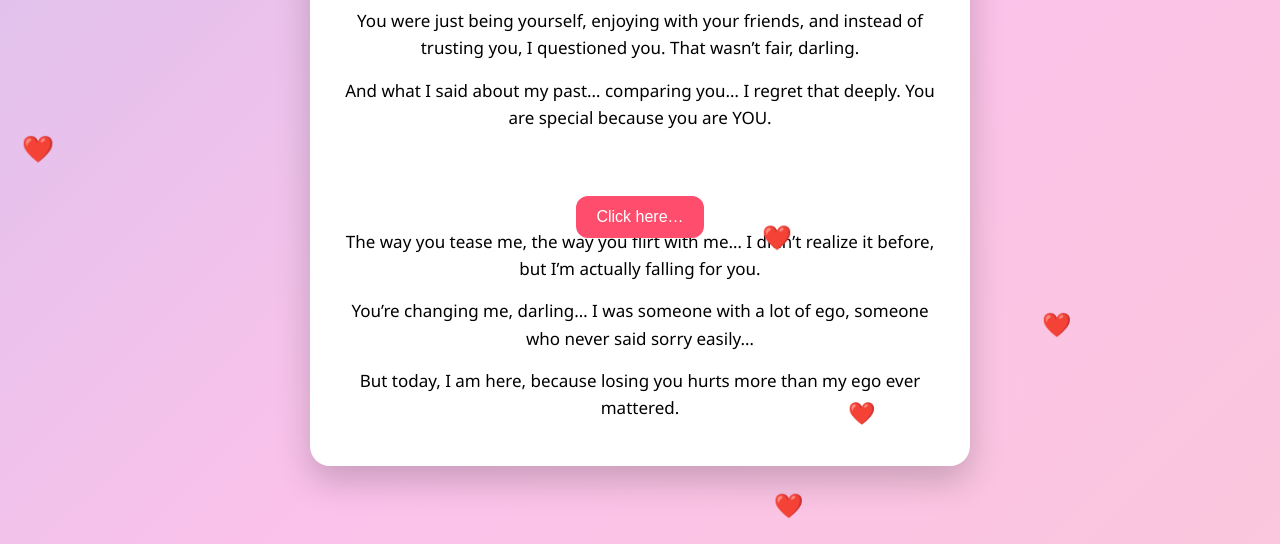
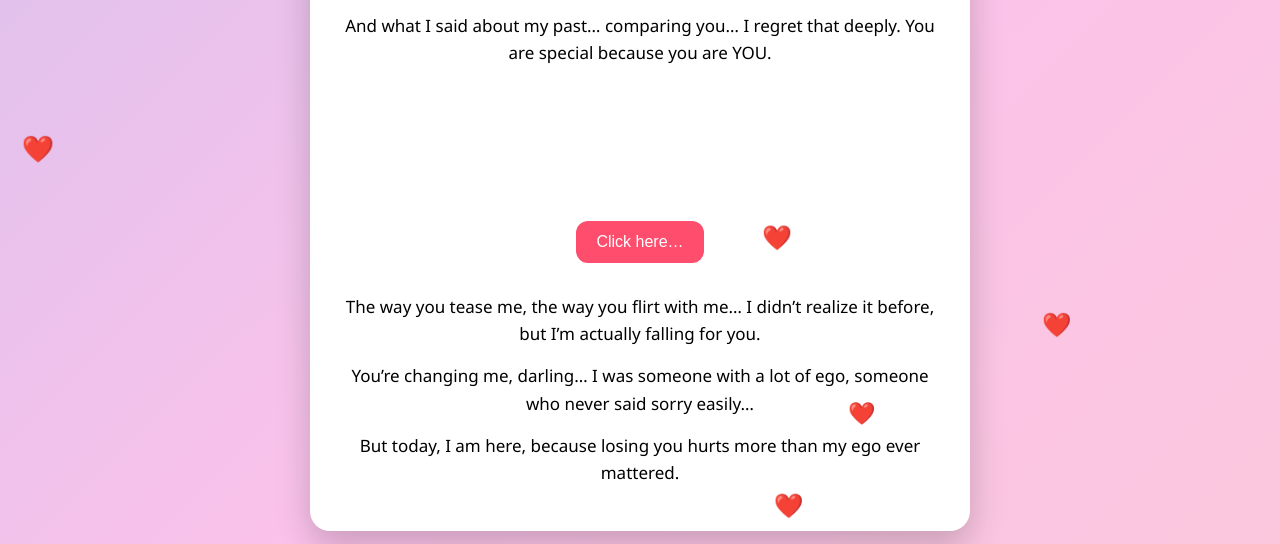
Before and after one commit to Crimson-Vibes/Sorry_Babu, a plain HTML site: page index.html in a window 1280 px wide. Both pictures are taken after a click on the button "Click here…". Shown: the part 256-800 px from the top of the page. Drawn offline with Linux system fonts and the light colour scheme.

Commit message:
Update index.html

```diff
--- a/index.html
+++ b/index.html
@@ -14,7 +14,7 @@ body {
     display: flex;
     justify-content: center;
     align-items: center;
-    height: 100vh;
+    min-height: 100vh; /* 🔥 changed from height to min-height */
     text-align: center;
 }
 
@@ -31,6 +31,7 @@ body {
     max-width: 600px;
     box-shadow: 0 15px 35px rgba(0,0,0,0.2);
     animation: fadeIn 1.5s ease;
+    overflow: hidden;
 }
 
 @keyframes fadeIn {
@@ -48,9 +49,10 @@ p {
     margin: 15px 0;
 }
 
-/* ✨ UPDATED BUTTON */
+/* ✨ REAL SLIDE BUTTON */
 button {
     margin: 10px;
+    margin-top: 10px;
     padding: 12px 20px;
     border: none;
     border-radius: 12px;
@@ -58,7 +60,7 @@ button {
     color: white;
     font-size: 16px;
     cursor: pointer;
-    transition: transform 0.6s ease;
+    transition: margin-top 0.6s ease;
 }
 
 button:hover {
@@ -108,7 +110,6 @@ button:hover {
         You are special because you are YOU.
     </p>
 
-    <!-- ✅ UPDATED BUTTON -->
     <button onclick="next(event)">Click here…</button>
 
     <div id="part2" class="hidden">
@@ -163,11 +164,11 @@ function next(event) {
 
     if(step === 1) {
         document.getElementById("part2").style.display = "block";
-        btn.style.transform = "translateY(40px)";
+        btn.style.marginTop = "140px"; /* real slide */
     }
     if(step === 2) {
         document.getElementById("part3").style.display = "block";
-        btn.style.transform = "translateY(80px)";
+        btn.style.marginTop = "300px"; /* further slide */
     }
 }
 
```
